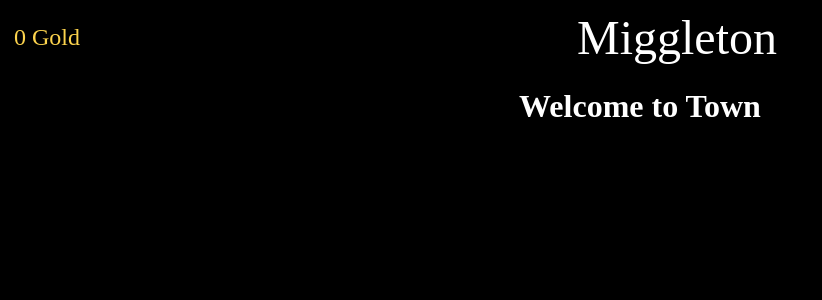
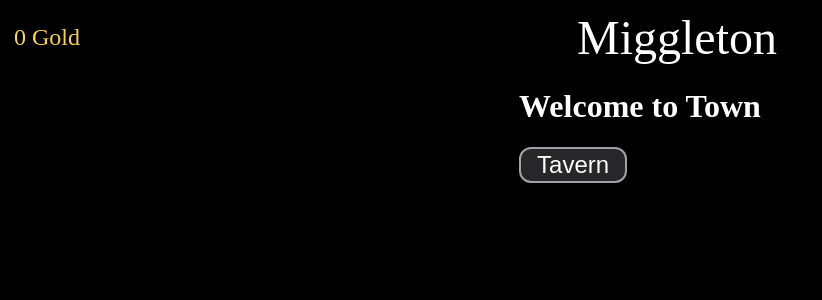
Before and after one commit to miggle88/miggle-quest, a Next.js app: page / in a window 1280 px wide. Shown: the top 300 px of the page, without its empty margins (0-822 px from the left). Built offline with nearby package versions, Linux system fonts and the light colour scheme.

Commit message:
added tavern page

```diff
--- a/src/app/page.tsx
+++ b/src/app/page.tsx
@@ -1,9 +1,20 @@
+'use client'
+
+import { useRouter } from 'next/navigation'
 import DestinationLayout from '@/components/layout/DestinationLayout'
+import Button from '@/components/common/Button'
 
-export default function Page() {
+
+export default function Town() {
+  const router = useRouter()
+
   return (
     <DestinationLayout title={'Miggleton'}>
-      <h1>Welcome to Town</h1>
+      <div>
+        <h1>Welcome to Town</h1>
+        <Button onClick={() => router.push('/tavern')}>Tavern</Button>
+      </div>
     </DestinationLayout>
+
   )
 }
```
Also changed, not shown: src/app/tavern/page.tsx (added, +7 -0 lines).
